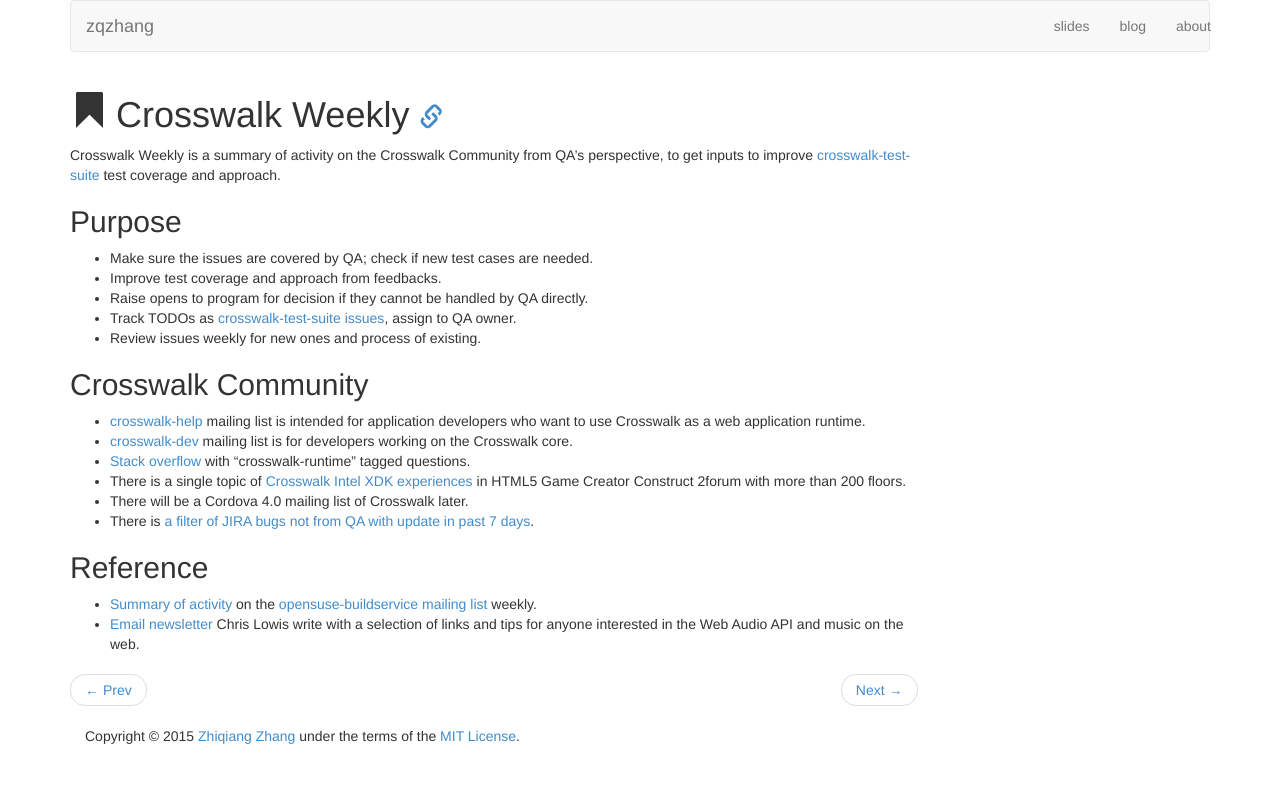
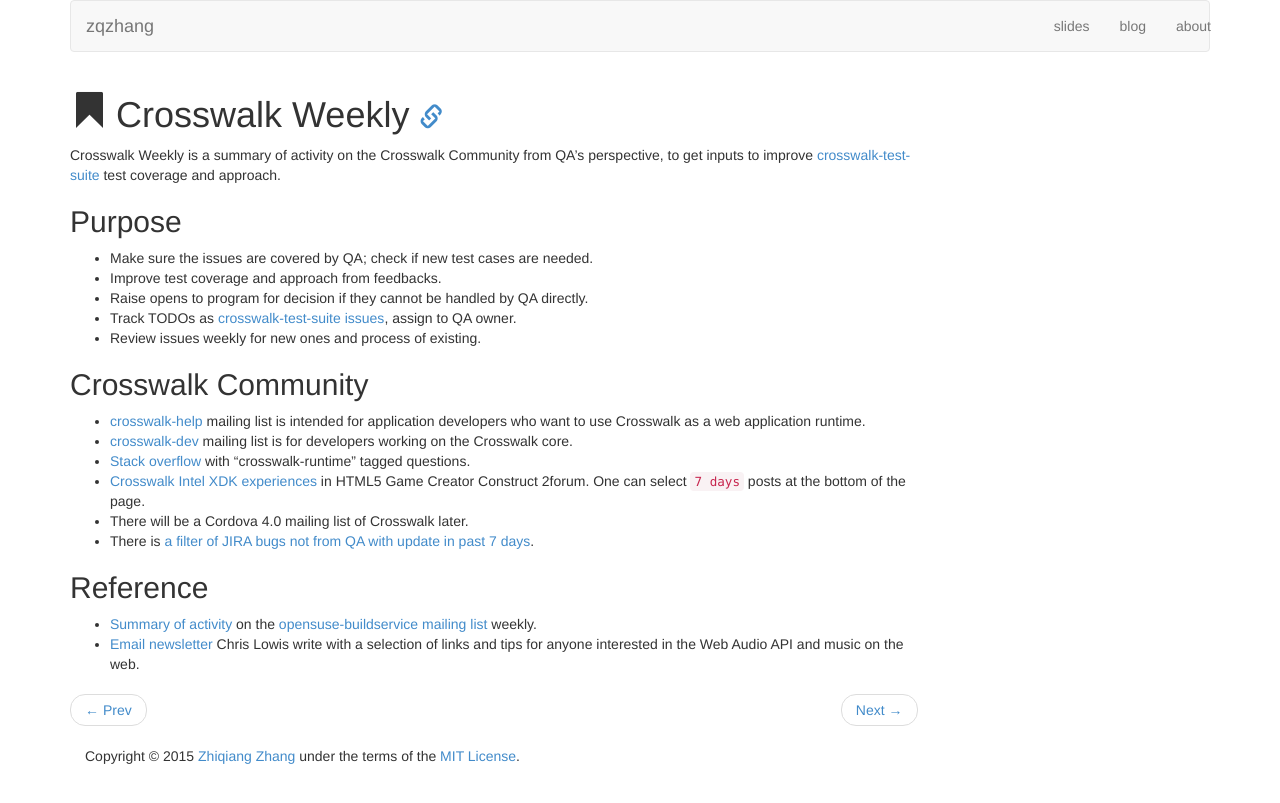
Before and after one commit to shuixin222/zqzhang.github.io, a Jekyll site: the page built from _posts/2014-07-22-crosswalk-weekly.md, in a window 1280 px wide. Shown: the top 803 px of the page. Built offline with Jekyll 4.4.1, drawn with Linux system fonts in a browser that asks for light colours.

Commit message:
Select 7 days posts of Crosswalk Intel XDK experiences

```diff
--- a/_posts/2014-07-22-crosswalk-weekly.md
+++ b/_posts/2014-07-22-crosswalk-weekly.md
@@ -19,7 +19,7 @@
 * [crosswalk-help](https://lists.crosswalk-project.org/mailman/listinfo/crosswalk-help) mailing list is intended for application developers who want to use Crosswalk as a web application runtime.
 * [crosswalk-dev](https://lists.crosswalk-project.org/mailman/listinfo/crosswalk-dev) mailing list is for developers working on the Crosswalk core.
 * [Stack overflow](http://stackoverflow.com/questions/tagged/crosswalk-runtime) with “crosswalk-runtime” tagged questions.
-* There is a single topic of [Crosswalk Intel XDK experiences](https://www.scirra.com/forum/crosswalk-intel-xdk-experiences_t101139?&start=210) in HTML5 Game Creator Construct 2forum with more than 200 floors.
+* [Crosswalk Intel XDK experiences](https://www.scirra.com/forum/crosswalk-intel-xdk-experiences_t101139) in HTML5 Game Creator Construct 2forum. One can select `7 days` posts at the bottom of the page.
 * There will be a Cordova 4.0 mailing list of Crosswalk later.
 * There is [a filter of JIRA bugs not from QA with update in past 7 days](https://crosswalk-project.org/jira/issues/?filter=11404).
 
```
